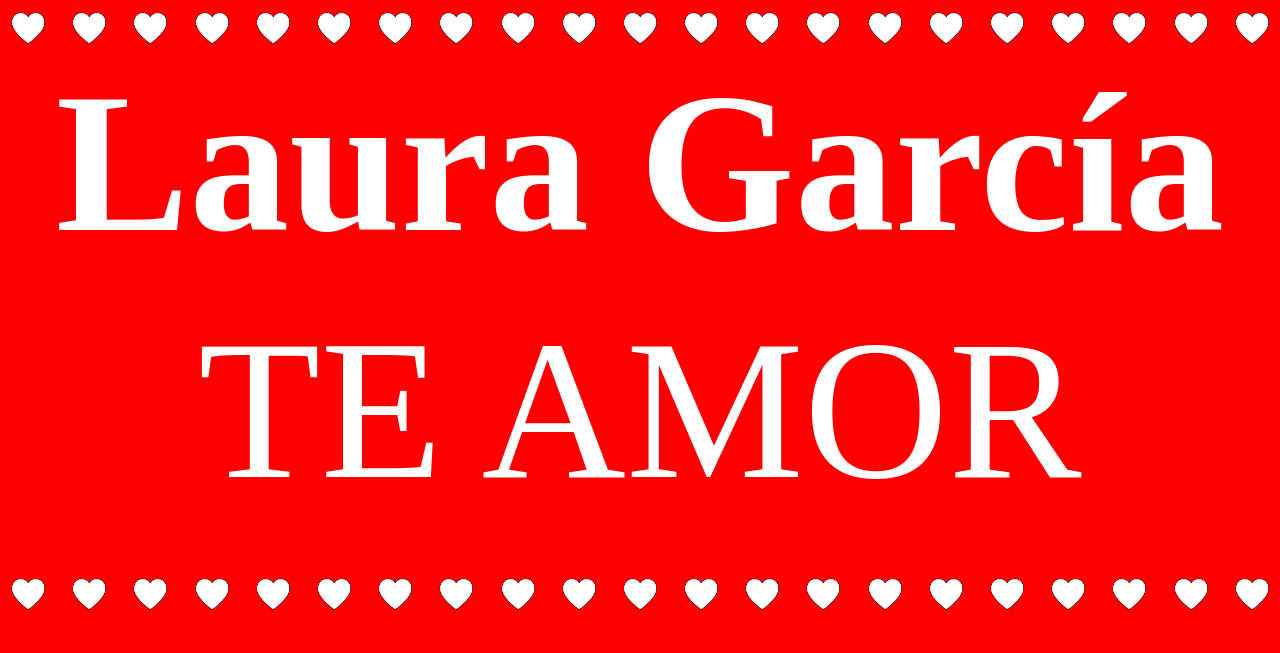
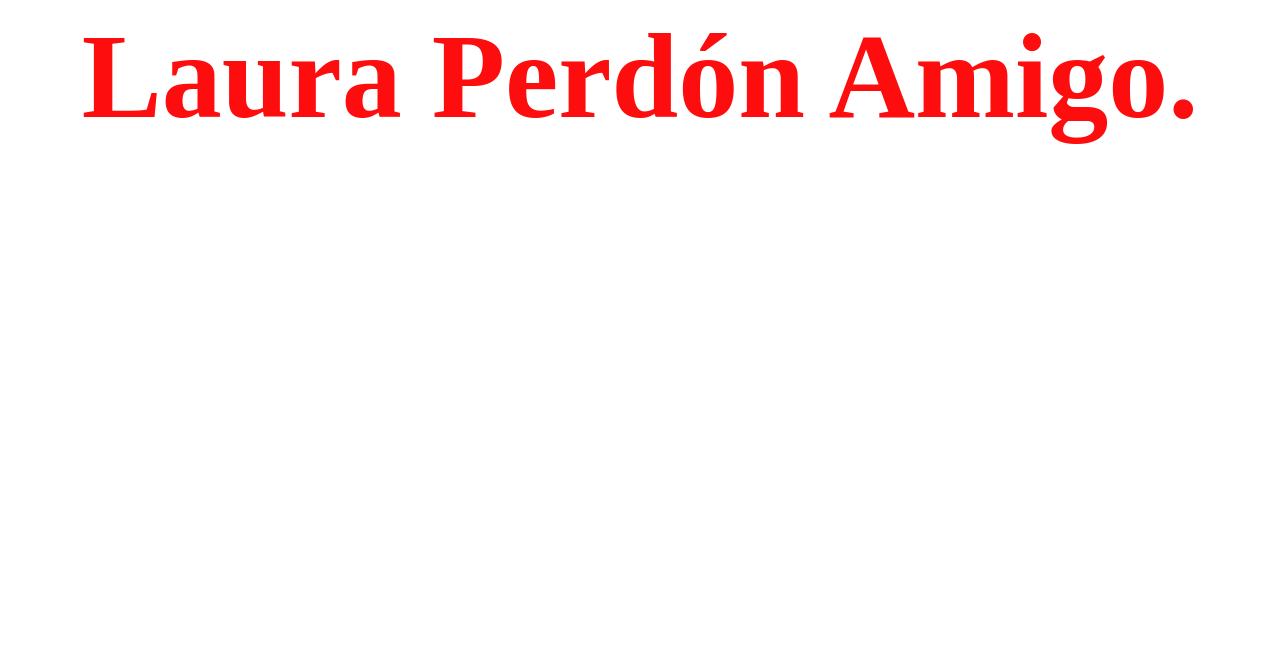
Before and after one commit to thedeus11/Laura, a plain HTML site: page index.html in a window 1280 px wide. Drawn offline with Linux system fonts and the light colour scheme.

Commit message:
asdsad
sffwe

```diff
--- a/index.html
+++ b/index.html
@@ -7,14 +7,12 @@
     <title>laura</title>
     <link rel="icon" type="image/png" href="Corazón.png" />
     <style>
-    .body {
-        color: #000;
-    }
+
     .h1 {
         display: flex;
         justify-content: center;
-        font-size: 200px;
-        color: rgb(255, 255, 255);
+        font-size: 120px;
+        color: rgb(253, 13, 13);
         margin-block-start: 0px;
         margin-block-end: 0px;
         margin-inline-start: 0px;
@@ -38,57 +36,12 @@
 
     </style>
 </head>
-<body style="background-color:red;">
+<body">
     <div class="div">
-        <div class="divs">
-            <img class="img" src="Corazón.png" alt="" height="40px">
-            <img class="img" src="Corazón.png" alt="" height="40px">
-            <img class="img" src="Corazón.png" alt="" height="40px">
-            <img class="img" src="Corazón.png" alt="" height="40px">
-            <img class="img" src="Corazón.png" alt="" height="40px">
-            <img class="img" src="Corazón.png" alt="" height="40px">
-            <img class="img" src="Corazón.png" alt="" height="40px">
-            <img class="img" src="Corazón.png" alt="" height="40px">
-            <img class="img" src="Corazón.png" alt="" height="40px">
-            <img class="img" src="Corazón.png" alt="" height="40px">
-            <img class="img" src="Corazón.png" alt="" height="40px">
-            <img class="img" src="Corazón.png" alt="" height="40px">
-            <img class="img" src="Corazón.png" alt="" height="40px">
-            <img class="img" src="Corazón.png" alt="" height="40px">
-            <img class="img" src="Corazón.png" alt="" height="40px">
-            <img class="img" src="Corazón.png" alt="" height="40px">
-            <img class="img" src="Corazón.png" alt="" height="40px">
-            <img class="img" src="Corazón.png" alt="" height="40px">
-            <img class="img" src="Corazón.png" alt="" height="40px">
-            <img class="img" src="Corazón.png" alt="" height="40px">
-            <img class="img" src="Corazón.png" alt="" height="40px">
+        <h1 class="h1">Laura Perdón Amigo.</h1>
+        <div class="div">
+            <img class="img" src"" alt="" height="500px">
         </div>
-        <h1 class="h1">Laura García  </h1> <br> <span class="h2" > TE AMOR</span>
-        <div class="divs">
-            <img class="img" src="Corazón.png" alt="" height="40px">
-            <img class="img" src="Corazón.png" alt="" height="40px">
-            <img class="img" src="Corazón.png" alt="" height="40px">
-            <img class="img" src="Corazón.png" alt="" height="40px">
-            <img class="img" src="Corazón.png" alt="" height="40px">
-            <img class="img" src="Corazón.png" alt="" height="40px">
-            <img class="img" src="Corazón.png" alt="" height="40px">
-            <img class="img" src="Corazón.png" alt="" height="40px">
-            <img class="img" src="Corazón.png" alt="" height="40px">
-            <img class="img" src="Corazón.png" alt="" height="40px">
-            <img class="img" src="Corazón.png" alt="" height="40px">
-            <img class="img" src="Corazón.png" alt="" height="40px">
-            <img class="img" src="Corazón.png" alt="" height="40px">
-            <img class="img" src="Corazón.png" alt="" height="40px">
-            <img class="img" src="Corazón.png" alt="" height="40px">
-            <img class="img" src="Corazón.png" alt="" height="40px">
-            <img class="img" src="Corazón.png" alt="" height="40px">
-            <img class="img" src="Corazón.png" alt="" height="40px">
-            <img class="img" src="Corazón.png" alt="" height="40px">
-            <img class="img" src="Corazón.png" alt="" height="40px">
-            <img class="img" src="Corazón.png" alt="" height="40px">
-        </div>
-        </div>
-
     </div>
 </body>
 </html>
```
